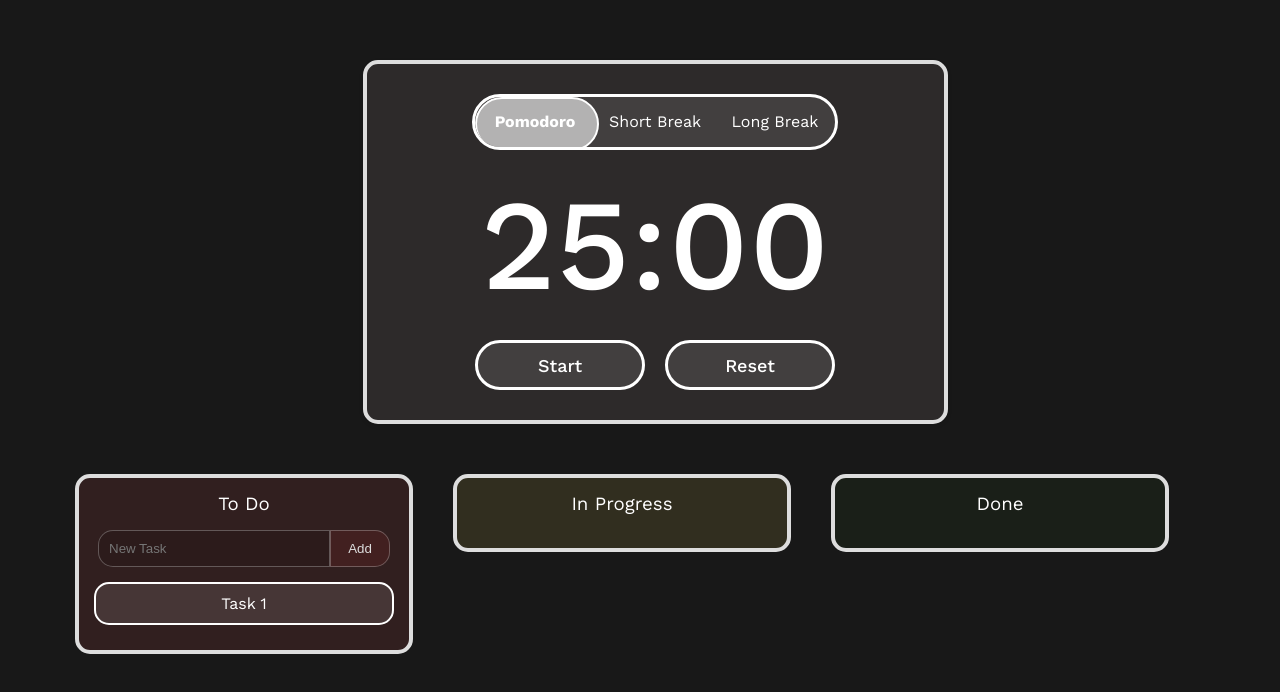
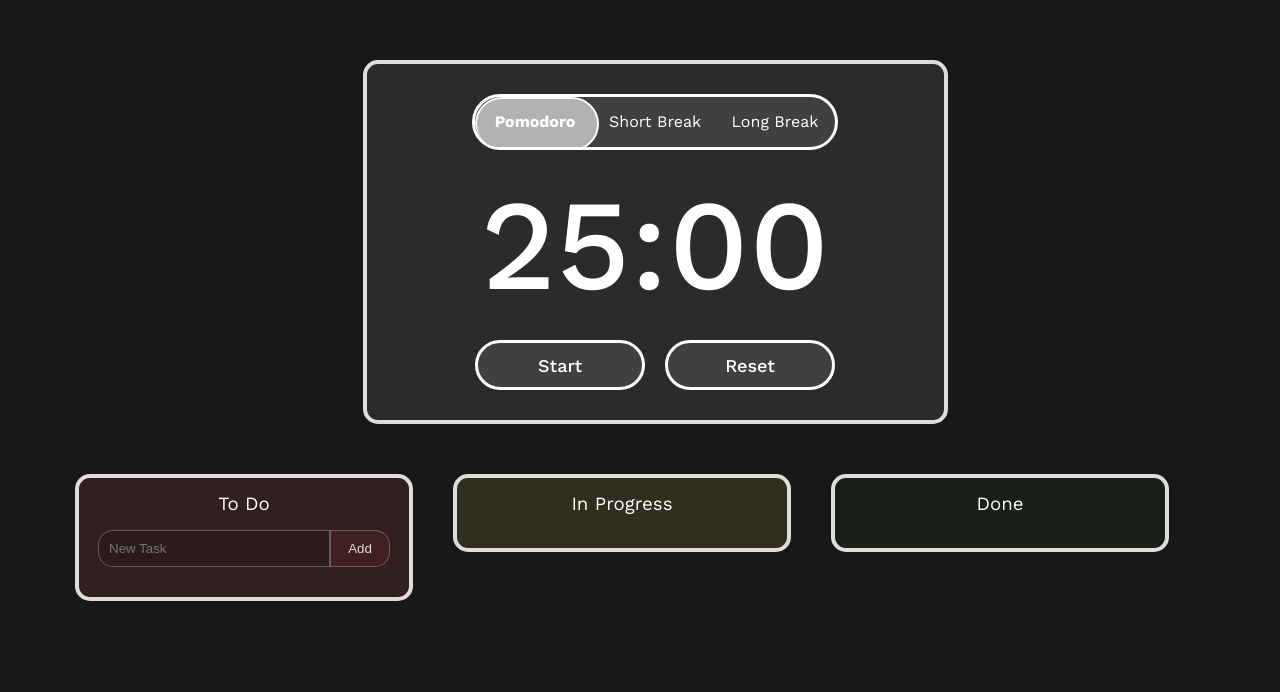
Before and after one commit to Chaitanya1512/FlowMato, a Vue app: page / in a window 1280 px wide. Shown: the top 692 px of the page. Built offline with nearby package versions, Linux system fonts and the light colour scheme.

Commit message:
refactor

```diff
--- a/src/components/KanbanBoard.vue
+++ b/src/components/KanbanBoard.vue
@@ -65,7 +65,7 @@
   data() {
     return {
       id: 0,
-      items: [{ id: 1, title: "Task 1", list: 1 }],
+      items: [],
     };
   },
   methods: {
```
